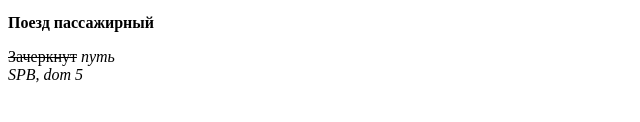
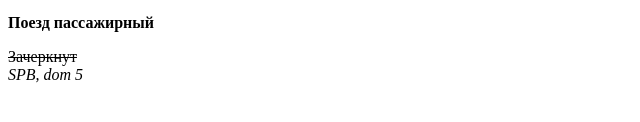
Before and after one commit to Ganter0903/PostOffice, a plain HTML site: page new/index.html in a window 1280 px wide. Shown: the part 454-576 px from the top of the page, 0-640 px from the left. Drawn offline with Linux system fonts and the light colour scheme.

Commit message:
New: in index2

```diff
--- a/new/index.html
+++ b/new/index.html
@@ -27,12 +27,11 @@
 
         <code>let x = 1;</code> <!--элемент отображения кода-->
 
-        <br><i>Курсив</i> <!--Текст в курсиве + перенос с помощью br(перенос с маленьким отступом сверху)-->
+        <br><i>Курсив</i> <!--Текст в курсиве,альтернатива <em> + перенос с помощью br(перенос с маленьким отступом сверху)-->
 
         <p><strong>Поезд пассажирный</strong></p> <!--Жирный шрифт альтернатива <b>-->
 
         <strike>Зачеркнут</strike> <!--зачеркнутый шрифт-->
-<em>путь</em>
         <address>
             SPB, dom 5
         </address> <!--Просто обозначение адреса-->
```
